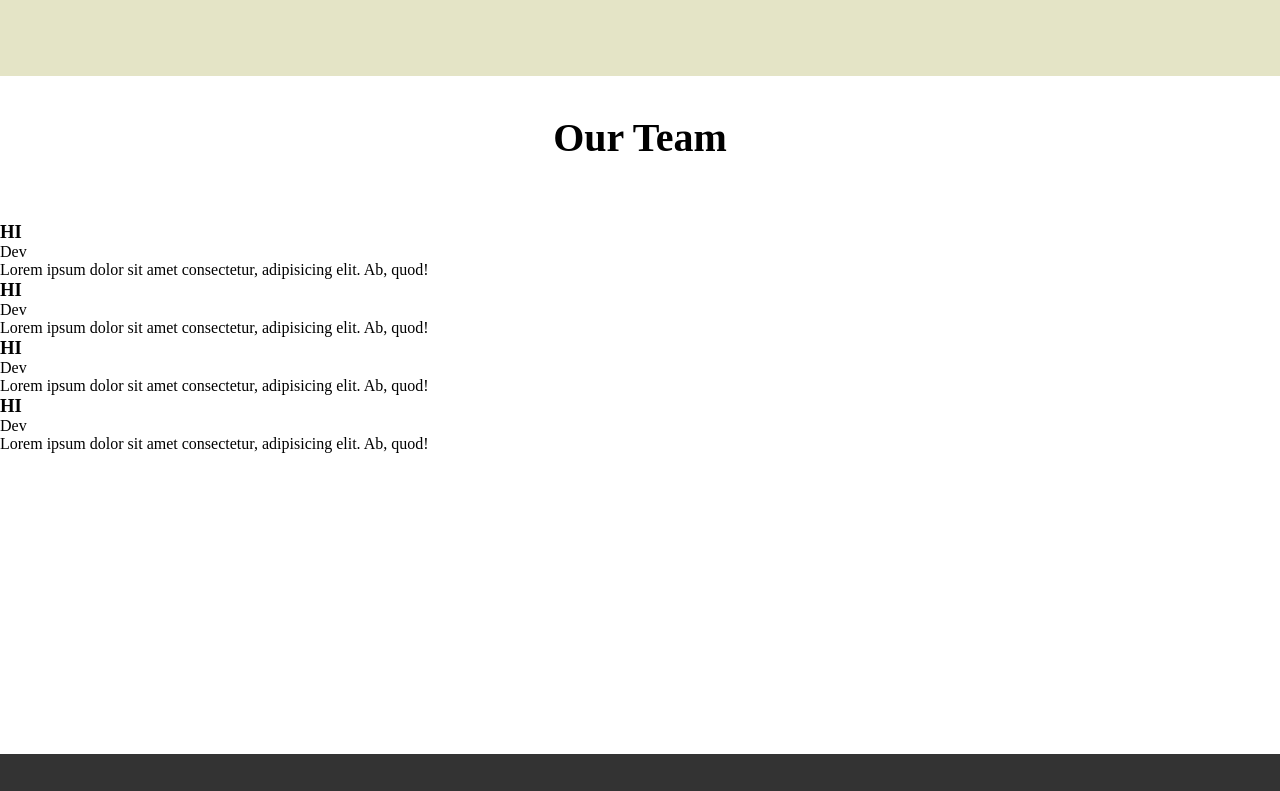
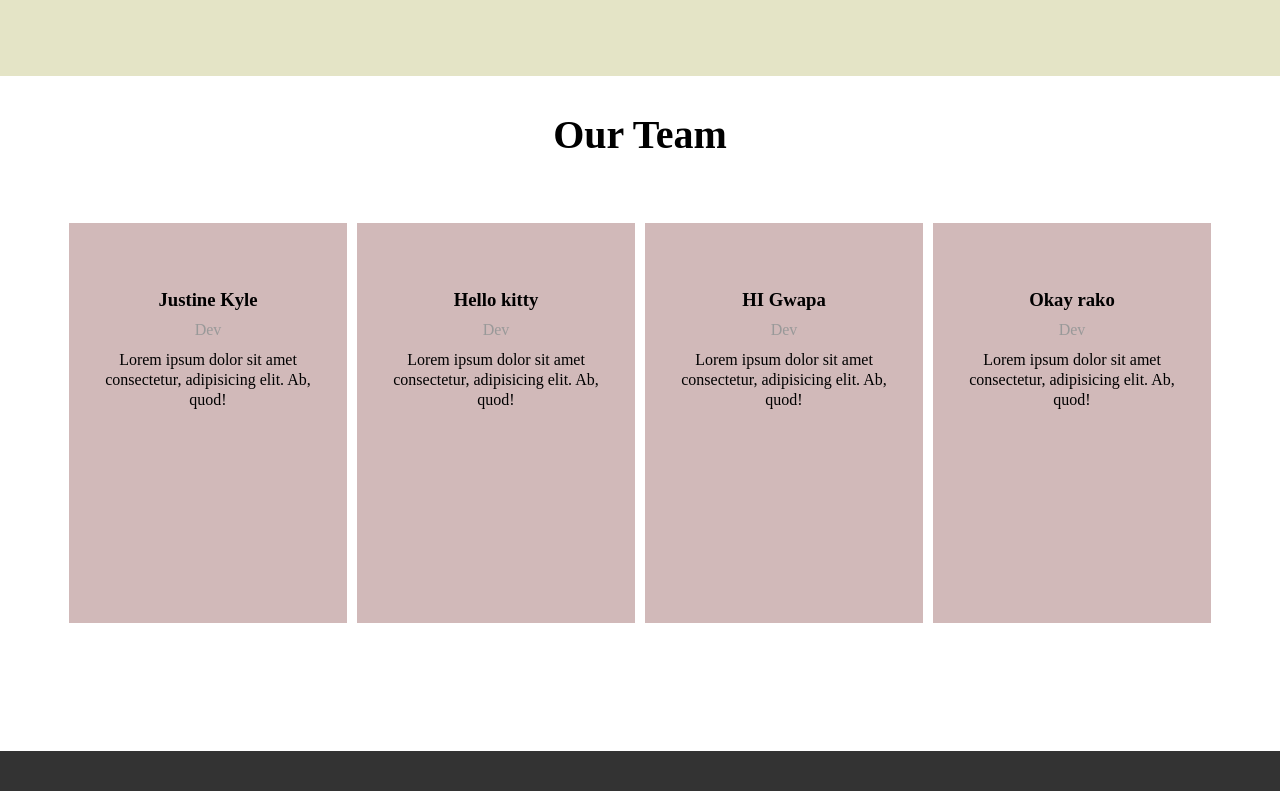
Before and after one commit to justinekyle123/GUITAR_WEB, a plain HTML site: page index.html in a window 1280 px wide. Shown: the part 2969-3760 px from the top of the page. Drawn offline with Linux system fonts and the light colour scheme.

Commit message:
Add files via upload

```diff
--- a/index.html
+++ b/index.html
@@ -81,22 +81,22 @@
 
         <div class="team">
             <div class="team-member">
-                <h3>HI</h3>
+                <h3>Justine Kyle</h3>
                 <p class="role">Dev</p>
                 <p>Lorem ipsum dolor sit amet consectetur, adipisicing elit. Ab, quod!</p>
             </div>
             <div class="team-member">
-                <h3>HI</h3>
+                <h3>Hello kitty</h3>
                 <p class="role">Dev</p>
                 <p>Lorem ipsum dolor sit amet consectetur, adipisicing elit. Ab, quod!</p>
             </div>
             <div class="team-member">
-                <h3>HI</h3>
+                <h3>HI Gwapa</h3>
                 <p class="role">Dev</p>
                 <p>Lorem ipsum dolor sit amet consectetur, adipisicing elit. Ab, quod!</p>
             </div>
             <div class="team-member">
-                <h3>HI</h3>
+                <h3>Okay rako</h3>
                 <p class="role">Dev</p>
                 <p>Lorem ipsum dolor sit amet consectetur, adipisicing elit. Ab, quod!</p>
             </div>
--- a/style.css
+++ b/style.css
@@ -204,14 +204,37 @@ ul li a{
 }
 /*-----------------------------OUR TEAM--------------------------------------------*/
 .our-team{
-    width: 100vw;
+    width: 90vw;
     height: 80vh;
+    margin: auto;
 }
 .our-team h1{
     font-size: 40px;
     text-align: center;
     margin-bottom: 60px;
     margin-top: 3%;
+}
+.team{
+    display: flex;
+    text-align: center;
+    width: auto;
+    justify-content: center;
+}
+.team .team-member{
+    background-color: rgb(209, 185, 185);
+    margin: 5px;
+    width: 30vw;
+    height: 50vh;
+    padding: 20px;
+    line-height: 20px;
+    position: relative;
+}
+.team .team-member h3{
+    margin-top: 20%;
+}
+.team .team-member p.role{
+    color: #999;
+    margin: 10px 0;
 }
 /*--------------------------------FOOTER--------------------------------------*/
 footer{
```
